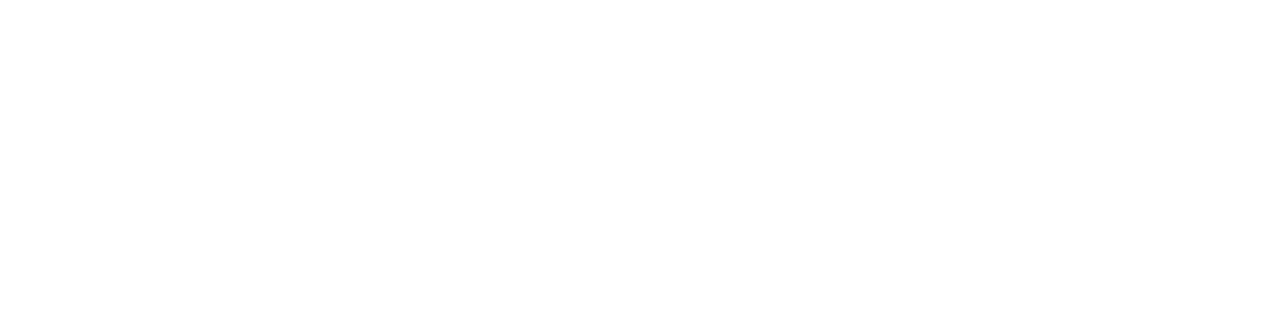
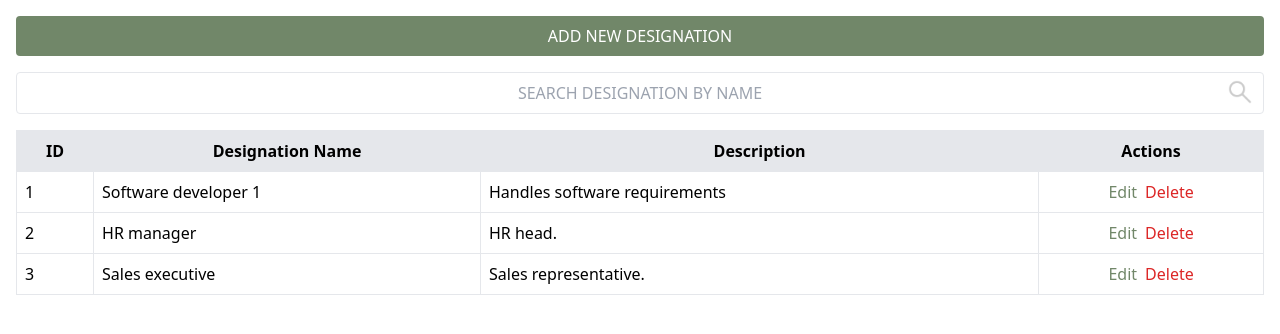
Before and after one commit to pranavkrgupta/smart-hrms, a React (Vite) app in the folder client/: page /admin/manage-designations in a window 1280 px wide. Before the commit this address had no page. Shown: the top 334 px of the page. Built offline with nearby package versions, Linux system fonts and the light colour scheme.

Commit message:
added a page for managing designations

```diff
--- a/client/src/App.jsx
+++ b/client/src/App.jsx
@@ -8,6 +8,8 @@ import ManageEmployees from './pages/admin/ManageEmployee';
 import LeaveManagement from './pages/admin/LeaveManagement';
 import AttendanceManagement from './pages/admin/AttendanceManagement';
 import ManageDepartments from './pages/admin/ManageDepartment';
+import ManageDesignation from './pages/admin/ManageDesignation';
+
 
 function App() {
   return (
@@ -21,6 +23,7 @@ function App() {
       <Route path="/Employee/Attendance" element={<Attendance />} />
       <Route path="/admin/manage-employees" element={<ManageEmployees />} />
       <Route path="/admin/manage-departments" element={<ManageDepartments />} />
+      <Route path="/admin/manage-designations" element={<ManageDesignation />} />
     </Routes>
   );
 }
--- /dev/null
+++ b/client/src/pages/admin/ManageDesignation.jsx
@@ -0,0 +1,193 @@
+import { useState } from "react";
+import Modal from "../../components/Modal";
+
+export default function ManageDesignation() {
+    const [designations, setDesignations] = useState([
+        {
+            id: 1,
+            designationName: "Software developer 1",
+            description: "Handles software requirements"
+        },
+        {
+            id: 2,
+            designationName: "HR manager",
+            description: "HR head."
+        },
+        {
+            id: 3,
+            designationName: "Sales executive",
+            description: "Sales representative."
+        }
+    ])
+
+    const [isAddModalVisible, setIsAddModalVisible] = useState(false);
+    const [isEditModalVisible, setIsEditModalVisible] = useState(false);
+    const [searchKeyword, setSearchKeyword] = useState("");
+    const [editDesignationId, setEditDesignationId] = useState(null);
+
+    const matchedDesignations = searchKeyword == "" ? designations : designations.filter(d => d.designationName.toLowerCase().includes(searchKeyword.toLowerCase()));
+
+    function handleAddClick(e) {
+        setIsAddModalVisible(true);
+    }
+
+    function handleDesignationAddition(e) {
+        e.preventDefault();
+        const temp = {
+            id: e.target.id.value,
+            designationName: e.target.designationName.value,
+            description: e.target.description.value,
+        }
+        setDesignations((d) => [...designations, temp]);
+        setIsAddModalVisible(false);
+    }
+
+    function handleDesignationtEdit(e) {
+        e.preventDefault()
+        const temp = {
+            id: editDesignationId,
+            designationName: e.target.designationName.value,
+            description: e.target.description.value,
+        }
+        setDesignations(d => [...d.filter(des => des.id != temp.id), temp])
+        setEditDesignationId(null);
+        setIsEditModalVisible(false)
+    }
+
+    function handleSearch(e) {
+        setSearchKeyword(e.target.value)
+    }
+
+    function handleEditClick(e) {
+        setIsEditModalVisible(true)
+        setEditDesignationId(e.target.getAttribute("data-id"))
+    }
+
+    function handleDelete(e) {
+        const desId = e.target.getAttribute("data-id");
+        setDesignations(d => d.filter(des => des.id != desId))
+    }
+
+    return (
+        <div className="flex flex-col items-stretch p-4">
+            <div className="flex flex-col items-stretch "><button type="button" style={{ backgroundColor: "#718769" }} className="text-white px-4 py-2 rounded" onClick={handleAddClick}>ADD NEW DESIGNATION</button></div>
+            <div>
+                {/* Modal for adding a designations */}
+                <Modal
+                    isOpen={isAddModalVisible}
+                    onClose={() => { setIsAddModalVisible(false) }}
+                    title="Add New Designation"
+                >
+                    <form onSubmit={handleDesignationAddition} className="space-y-4">
+                        <input
+                            name="id"
+                            placeholder="Id"
+                            required
+                            className="w-full border px-3 py-2 rounded"
+                        />
+                        <input
+                            name="designationName"
+                            placeholder="Designation name"
+                            required
+                            className="w-full border px-3 py-2 rounded"
+                        />
+                        <input
+                            name="description"
+                            placeholder="Description"
+                            required
+                            className="w-full border px-3 py-2 rounded"
+                        />
+                        <div className="text-right">
+                            <button
+                                type="submit"
+                                className="text-white px-4 py-2 rounded"
+                                style={{ backgroundColor: "#718769" }}
+                            >
+                                Save
+                            </button>
+                        </div>
+                    </form>
+                </Modal>
+            </div>
+
+            <div>
+                {/* Modal for editing designations */}
+                <Modal
+                    isOpen={isEditModalVisible}
+                    onClose={() => { setIsEditModalVisible(false) }}
+                    title="Edit Designation"
+                >
+                    <form onSubmit={handleDesignationtEdit} className="space-y-4">
+                        <input
+                            name="designationName"
+                            required
+                            className="w-full border px-3 py-2 rounded"
+                            defaultValue={editDesignationId == null ? "" : designations.find(d => d.id == editDesignationId).designationName}
+                        />
+                        <input
+                            name="description"
+                            required
+                            className="w-full border px-3 py-2 rounded"
+                            defaultValue={editDesignationId == null ? "" : designations.find(d => d.id == editDesignationId).description}
+                        />
+                        <div className="text-right">
+                            <button
+                                type="submit"
+                                className="text-white px-4 py-2 rounded"
+                                style={{ backgroundColor: "#718769" }}
+                            >
+                                Save
+                            </button>
+                        </div>
+                    </form>
+                </Modal>
+            </div>
+
+            <div className="flex flex-col my-4 relative">
+                <input type="text" placeholder="SEARCH DESIGNATION BY NAME" className="border p-2 rounded text-center" value={searchKeyword} onChange={handleSearch} />
+                <img src="../assets/search.png" className="w-6 h-6 absolute right-3 top-2" alt="" />
+            </div>
+            <div>
+                <table className="w-full border-collapse">
+                    <thead>
+                        <tr className="bg-gray-200">
+                            <th className="border p-2">ID</th>
+                            <th className="border p-2">Designation Name</th>
+                            <th className="border p-2">Description</th>
+                            <th className="border p-2">Actions</th>
+                        </tr>
+                    </thead>
+                    <tbody>
+                        {
+                            matchedDesignations.map((d) =>
+                                <tr key={d.id}>
+                                    <td className="border p-2">{d.id}</td>
+                                    <td className="border p-2">{d.designationName}</td>
+                                    <td className="border p-2">{d.description}</td>
+                                    <td className="border p-2 text-center">
+                                        <button
+                                            style={{ color: "#718769" }}
+                                            className="mr-2 hover:underline"
+                                            onClick={handleEditClick}
+                                            data-id={d.id}
+                                        >
+                                            Edit
+                                        </button>
+                                        <button
+                                            className="text-red-600 hover:underline"
+                                            onClick={handleDelete}
+                                            data-id={d.id}
+                                        >
+                                            Delete
+                                        </button>
+                                    </td>
+                                </tr>
+                            )
+                        }
+                    </tbody>
+                </table>
+            </div>
+
+        </div>
+    )
+}
```
